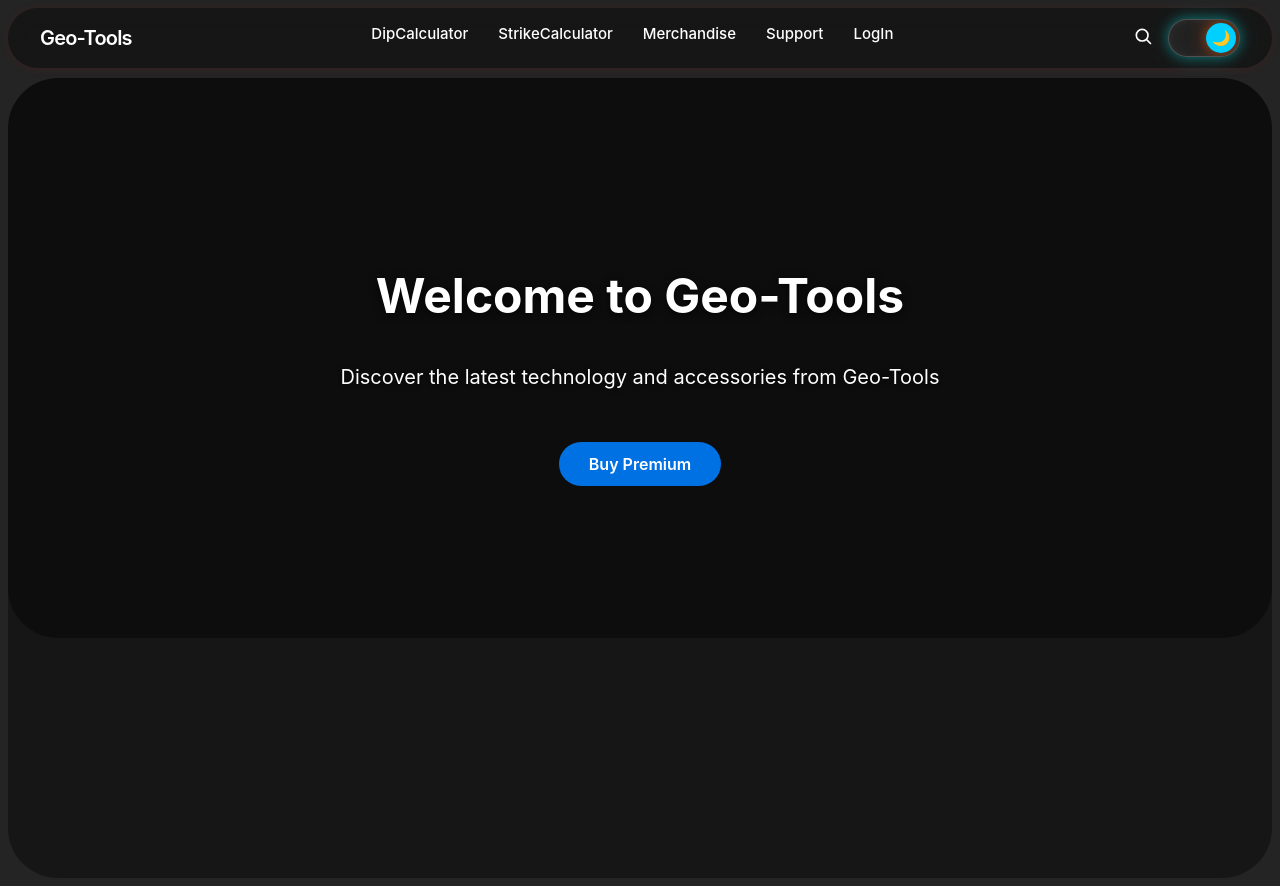
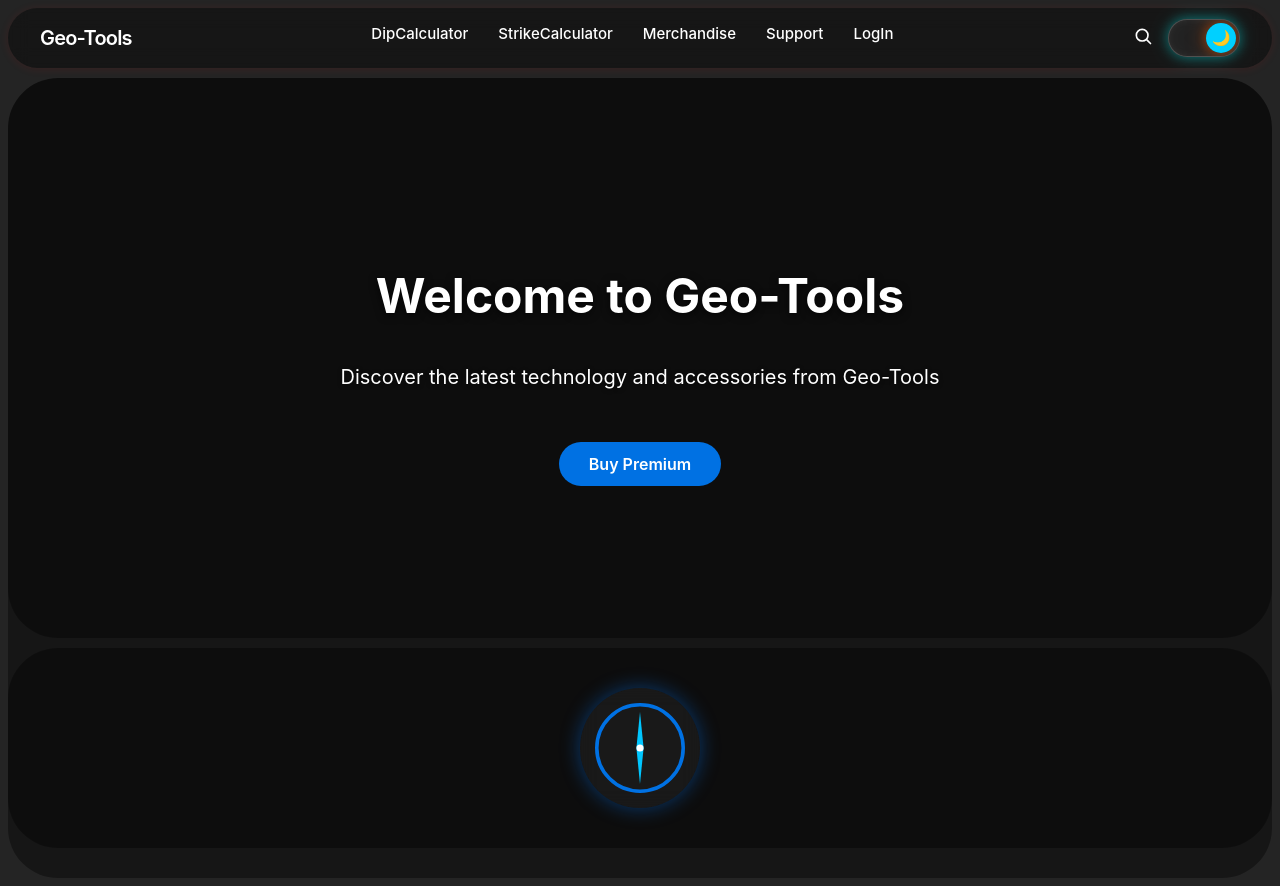
Before and after one commit to DPEDITS/Shop, a React (Vite) app: page / in a window 1280 px wide. Built offline with nearby package versions, Linux system fonts and the light colour scheme.

Commit message:
added web3forms

```diff
--- a/src/components/Home.jsx
+++ b/src/components/Home.jsx
@@ -3,12 +3,48 @@ import React, { useState, useEffect } from "react";
 const Home = () => {
   const [isMobile, setIsMobile] = useState(false);
   const [gradientStyle, setGradientStyle] = useState({ opacity: 0 });
+  const [compassRotation, setCompassRotation] = useState(0);
 
   useEffect(() => {
     const checkMobile = () => setIsMobile(window.innerWidth < 768);
     checkMobile();
     window.addEventListener("resize", checkMobile);
     return () => window.removeEventListener("resize", checkMobile);
+  }, []);
+
+  // Device Orientation Compass Logic
+  useEffect(() => {
+    const requestPermission = async () => {
+      if (
+        typeof DeviceOrientationEvent !== "undefined" &&
+        typeof DeviceOrientationEvent.requestPermission === "function"
+      ) {
+        try {
+          const response = await DeviceOrientationEvent.requestPermission();
+          if (response === "granted") {
+            window.addEventListener("deviceorientation", handleOrientation, true);
+          }
+        } catch (error) {
+          console.error("Device orientation permission denied", error);
+        }
+      } else {
+        // For Android or other platforms
+        window.addEventListener("deviceorientation", handleOrientation, true);
+      }
+    };
+
+    const handleOrientation = (event) => {
+      const alpha = event.alpha;
+      if (alpha != null) {
+        setCompassRotation(360 - alpha); // Adjust to rotate in compass direction
+      }
+    };
+
+    requestPermission();
+
+    return () => {
+      window.removeEventListener("deviceorientation", handleOrientation);
+    };
   }, []);
 
   const handleMouseMove = (e) => {
@@ -33,6 +69,8 @@ const Home = () => {
   };
 
   return (
+    <>
+      {/* Hero Section */}
       <div
         style={{
           fontFamily:
@@ -64,7 +102,6 @@ const Home = () => {
             background: "rgba(0, 0, 0, 0.39)",
           }}
         >
-        {/* Desktop Mouse Gradient Effect */}
           {!isMobile && (
             <div
               style={{
@@ -79,7 +116,6 @@ const Home = () => {
             />
           )}
 
-        {/* Mobile Drifting Blobs */}
           {isMobile && (
             <>
               <div className="blob blob1" />
@@ -137,6 +173,52 @@ const Home = () => {
           >
             Buy Premium
           </button>
+        </section>
+        <div
+        style={{
+          marginTop: "10px",
+          padding: "40px 0",
+          background: "rgba(0, 0, 0, 0.39)",
+          display: "flex",
+          justifyContent: "center",
+          alignItems: "center",
+          borderRadius:"50px",
+        }}
+      >
+        <div
+          style={{
+            width: 120,
+            height: 120,
+            background: "rgba(255,255,255,0.05)",
+            borderRadius: "50%",
+            backdropFilter: "blur(10px)",
+            boxShadow: "0 0 20px rgba(0,123,255,0.4)",
+            display: "flex",
+            justifyContent: "center",
+            alignItems: "center",
+            transition: "transform 0.3s ease-out",
+            transform: `rotate(${compassRotation}deg)`,
+          }}
+        >
+          <svg width="90" height="90" viewBox="0 0 100 100">
+            <circle
+              cx="50"
+              cy="50"
+              r="48"
+              stroke="#0071e3"
+              strokeWidth="4"
+              fill="none"
+            />
+            <polygon
+              points="50,10 54,50 50,90 46,50"
+              fill="#00c6ff"
+              style={{ transition: "all 0.3s ease" }}
+            />
+            <circle cx="50" cy="50" r="4" fill="#fff" />
+          </svg>
+        </div>
+      </div>
+      </div>
 
       <style>{`
         .blob {
@@ -193,8 +275,7 @@ const Home = () => {
           50% { transform: translate(15px, -20px); }
         }
       `}</style>
-      </section>
-    </div>
+    </>
   );
 };
 
```
Lines whose indentation alone changed are shown as unchanged.
